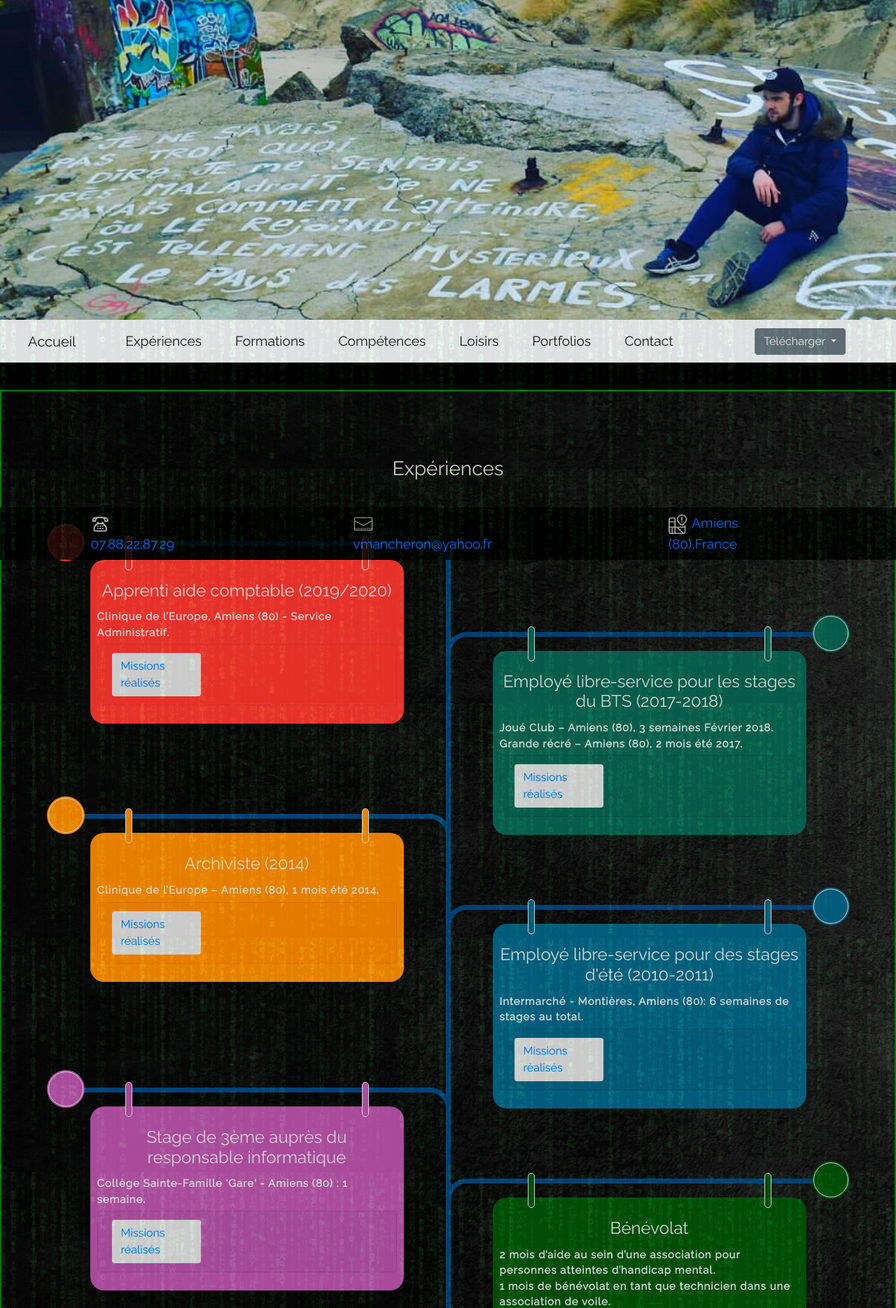
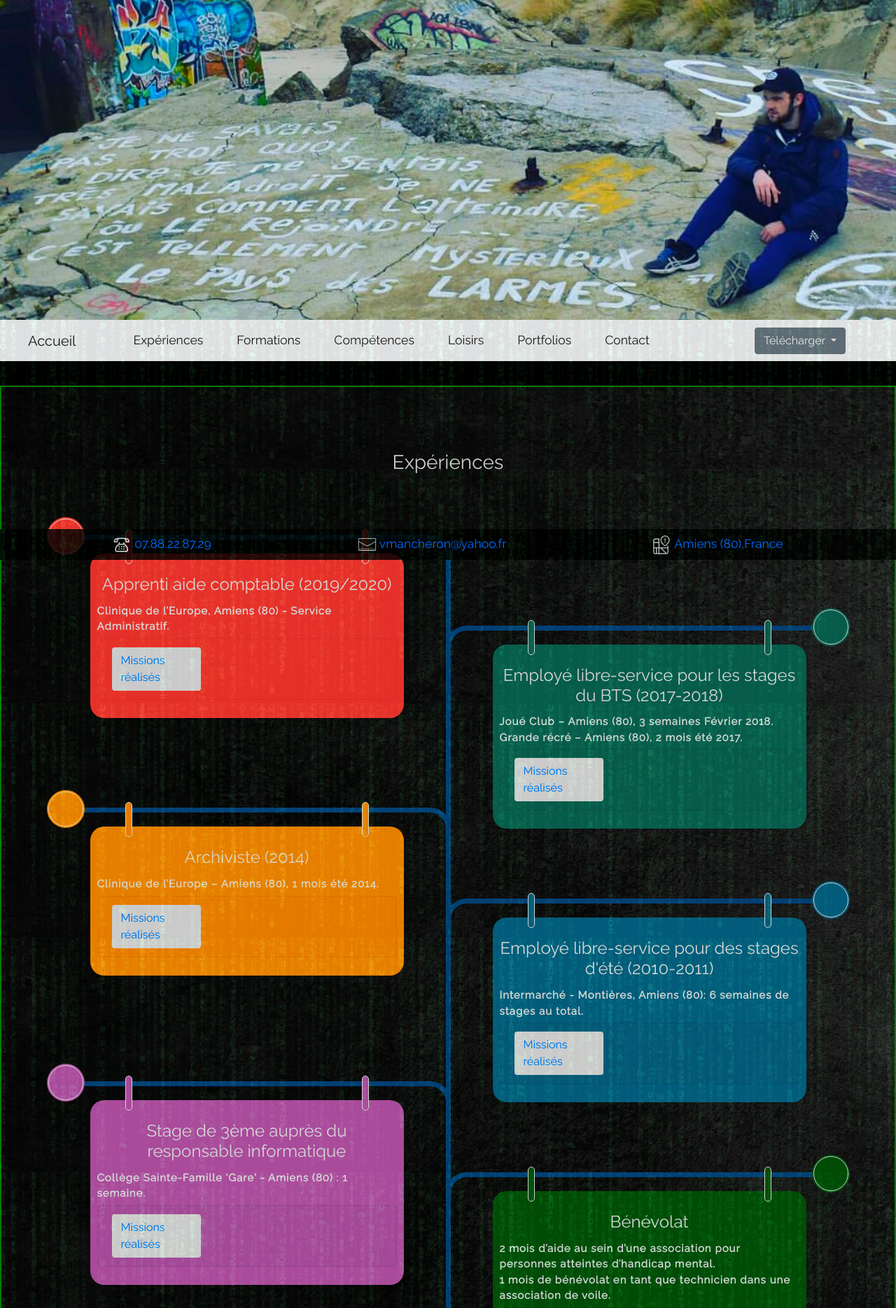
Before and after one commit to vincentmancheron/myWebSite, a PHP site: page /fr/cv.html in a window 1280 px wide. Shown: the top 1869 px of the page at 70% size. Run offline with PHP 8.4, Linux system fonts and the light colour scheme.

Commit message:
01/06/21 01:39

```diff
--- a/assets/css/media.css
+++ b/assets/css/media.css
@@ -28,6 +28,9 @@
 
 /* md */
 @media (min-width: 768px) {
+    body {
+        font-size: 1.1em;
+    }
     #manu a {
         padding: 0 1em 0 0;
     }
```
Also changed, not shown: en/cv.html (deleted), en/index.html (deleted).
